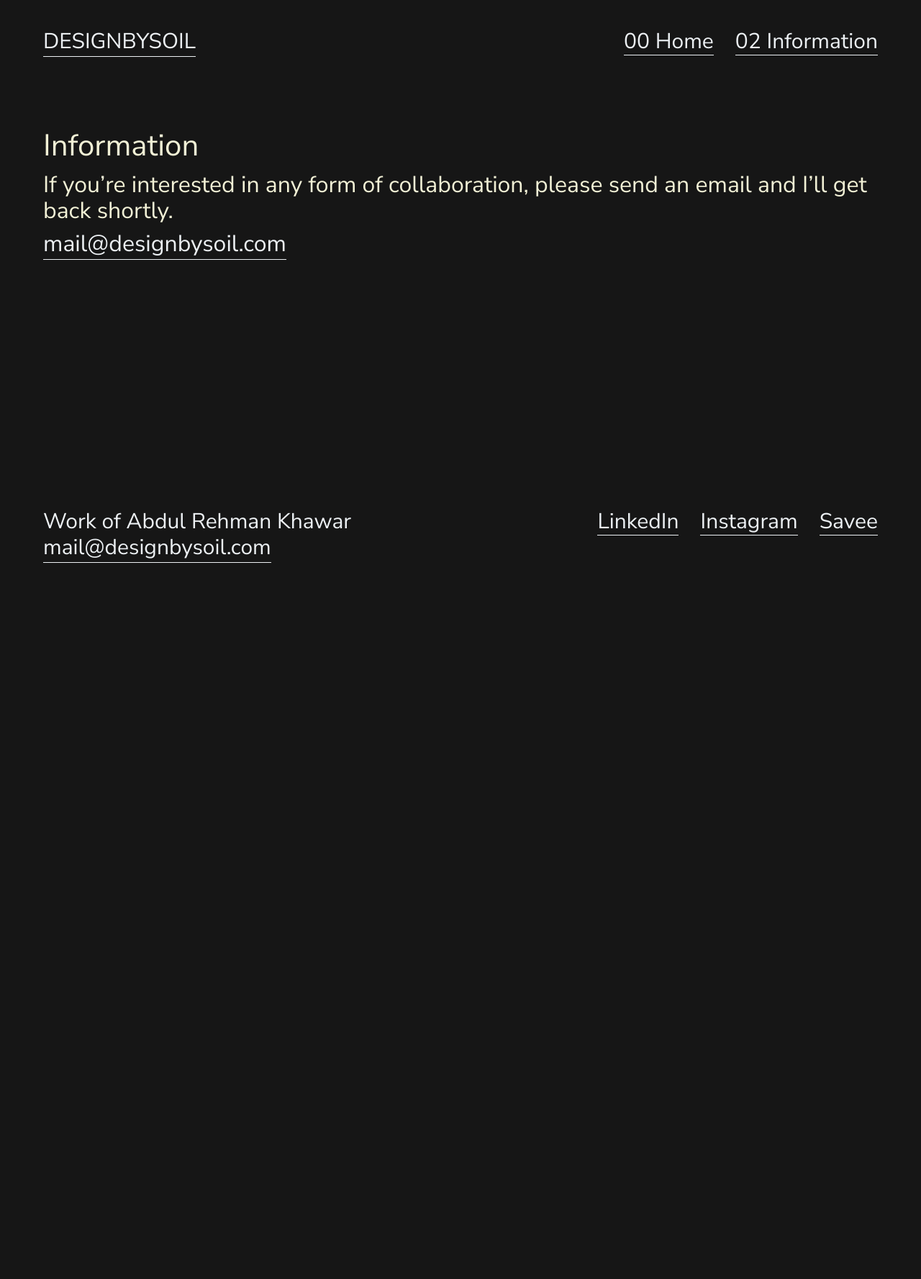
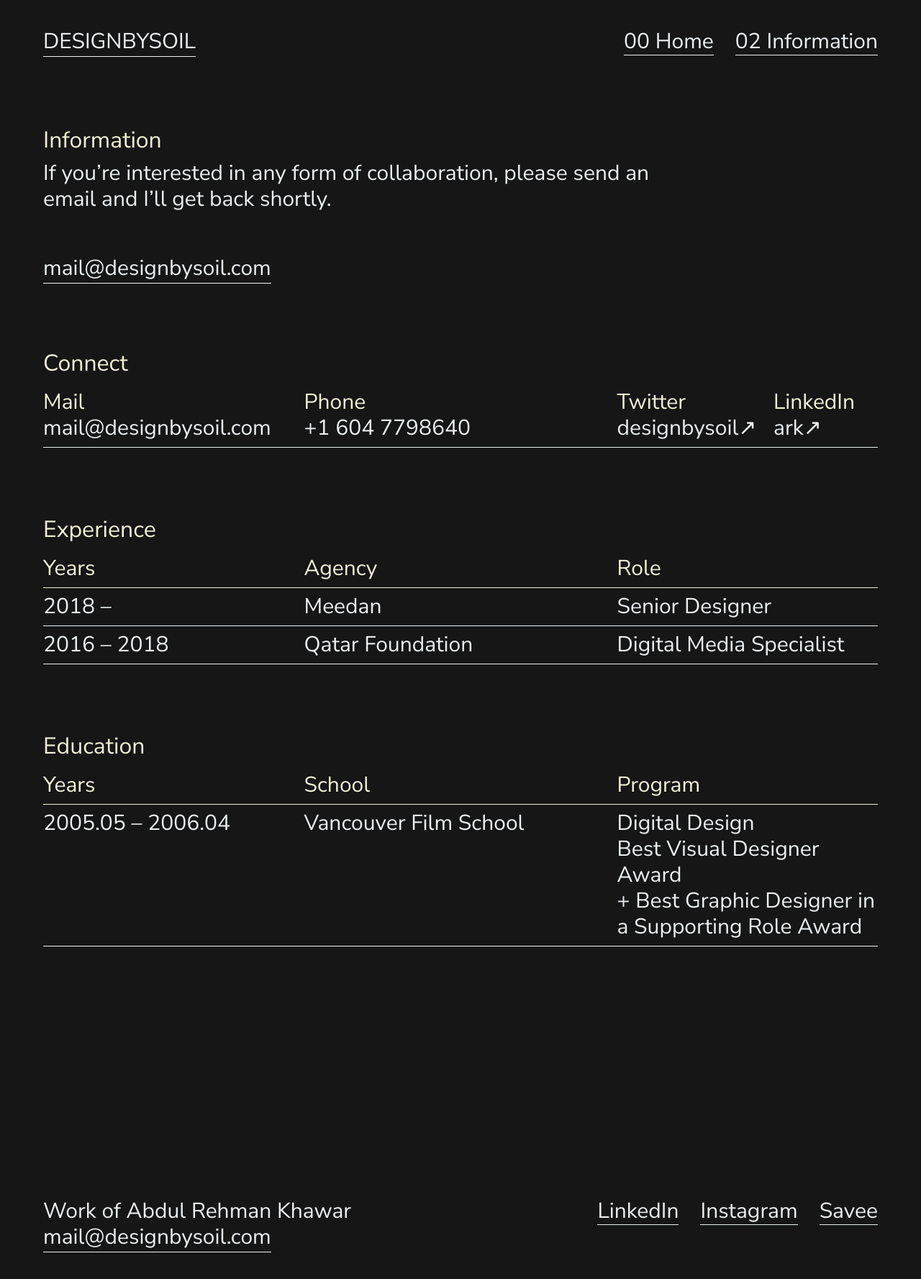
Before and after one commit to designbysoil/designbysoil.com, a Jekyll site: the page built from information/index.html, in a window 1280 px wide. Shown: the whole page at 72% size. Built offline with Jekyll 4.4.1, drawn with Linux system fonts in a browser that asks for light colours; nearby versions of some CDN libraries; a script that is not in the unit is left out; before the commit the page ends 900 px from its top, so only the background shows below that.

Commit message:
Information page.

```diff
--- a/_config.yml
+++ b/_config.yml
@@ -1,7 +1,7 @@
-title: Designbysoil
-email: designbysoil@gmail.com
+title: Designbysoil – Work of Abdul Rehman Khawar
+email: mail@designbysoil.com
 description: >- # this means to ignore newlines until "baseurl:"
-  Portfolio of Abdul Rehman Khawar
+  Digital designer from Canada, working globally / remotely. Crafting purpose-driven brand experiences for screens.
 baseurl: "" # the subpath of your site, e.g. /blog
 url: "" # the base hostname & protocol for your site, e.g. http://example.com
 twitter_username: designbysoil
--- a/css/master.scss
+++ b/css/master.scss
@@ -189,6 +189,31 @@ a {
     }
 }
 
+.label {
+    color: #F2F1D6;
+}
+
+.grid-list {
+    display: grid;
+    grid-template-columns: 5fr 6fr 5fr;
+    margin-top: 6rem;
+    .title {
+        grid-column: span 3;
+    }
+    > div {
+        border-bottom: 1px solid;
+        padding: 0.5rem 0;
+    }
+    a {
+        border-bottom: 0 none;
+    }
+    &.four-columns {
+        grid-template-columns: 5fr 6fr 3fr 2fr;
+        .title {
+            grid-column: span 4;
+        }
+    }
+}
 
 .block-image {
     justify-content: center;
@@ -447,6 +472,8 @@ a {
         max-width: 300px;
     }
 
+
+
 }
 
 @media screen and (max-width: 479px) {
@@ -481,4 +508,17 @@ a {
         display: none
     }
 
+    .grid-list {
+        margin-top: 5rem;
+        .title {
+            margin-bottom: 2rem;
+        }
+        &.four-columns {
+            grid-template-columns: 6fr 10fr;
+            .title {
+                grid-column: span 2;
+            }
+        }
+    }
+
 }
--- a/index.html
+++ b/index.html
@@ -4,7 +4,7 @@ layout: page
 ---
 <section class="section">
     <div class="main-grid homepage-hero">
-        <h1>Independent designer based in Canada, working globally / remotely, and creating meaningful and purpose driven brand experiences for screens.</h1>
+        <h1>{{ site.description }}</h1>
         <img class="homepage-hero-image" src="https://images.ctfassets.net/2orm8gd3ce6v/5aI4XuTk0yQpDLB2HyHqpm/63e24053cdbe55d56ca5844a2d5b2de5/designbysoil-homepage-hero.png" />
     </div>
 </section>
--- a/information/index.html
+++ b/information/index.html
@@ -3,7 +3,41 @@ title: Designbysoil – Work of Abdul Rehman Khawar
 layout: page
 ---
 <section class="section">
-    <h1>Information</h1>
-    <h2>If you’re interested in any form of collaboration, please send an email and I’ll get back shortly.</h2>
-    <h2><a href="mailto:mail@designbysoil.com">mail@designbysoil.com</a></h2>
+    {% include text-block.html heading = "Information" text = "If you’re interested in any form of collaboration, please send an email and I’ll get back shortly." %}
+    {% include text-block.html text = "<a href='mailto:mail@designbysoil.com'>mail@designbysoil.com</a>" %}
+    <h2></h2>
 </section>
+<section class="section">
+    <div class="grid-list four-columns">
+        <h2 class="title">Connect</h2>
+        <div><div class="label">Mail</div><div><a href="mailto:mail@designbysoil.com">mail@designbysoil.com</a></div></div>
+        <div><div class="label">Phone</div><div><a href="tel:0016047798640">+1 604 7798640</a></div></div>
+        <div><div class="label">Twitter</div><div><a href="https://twitter.com/designbysoil">designbysoil↗</a></div></div>
+        <div><div class="label">LinkedIn</div><div><a href="https://ca.linkedin.com/in/abdulrehman">ark↗</a></div></div>
+    </div>
+</section>
+<section class="section">
+    <div class="grid-list">
+        <h2 class="title">Experience</h2>
+        <div class="label">Years</div>
+        <div class="label">Agency</div>
+        <div class="label">Role</div>
+        <div>2018 –</div>
+        <div>Meedan</div>
+        <div>Senior Designer</div>
+        <div>2016 – 2018</div>
+        <div>Qatar Foundation</div>
+        <div>Digital Media Specialist</div>
+    </div>
+</section>
+<section class="section">
+    <div class="grid-list">
+        <h2 class="title">Education</h2>
+        <div class="label">Years</div>
+        <div class="label">School</div>
+        <div class="label">Program</div>
+        <div>2005.05 – 2006.04</div>
+        <div>Vancouver Film School</div>
+        <div>Digital Design<br>Best Visual Designer Award<br>+ Best Graphic Designer in a Supporting Role Award</div>
+    </div>
+</section>
```
